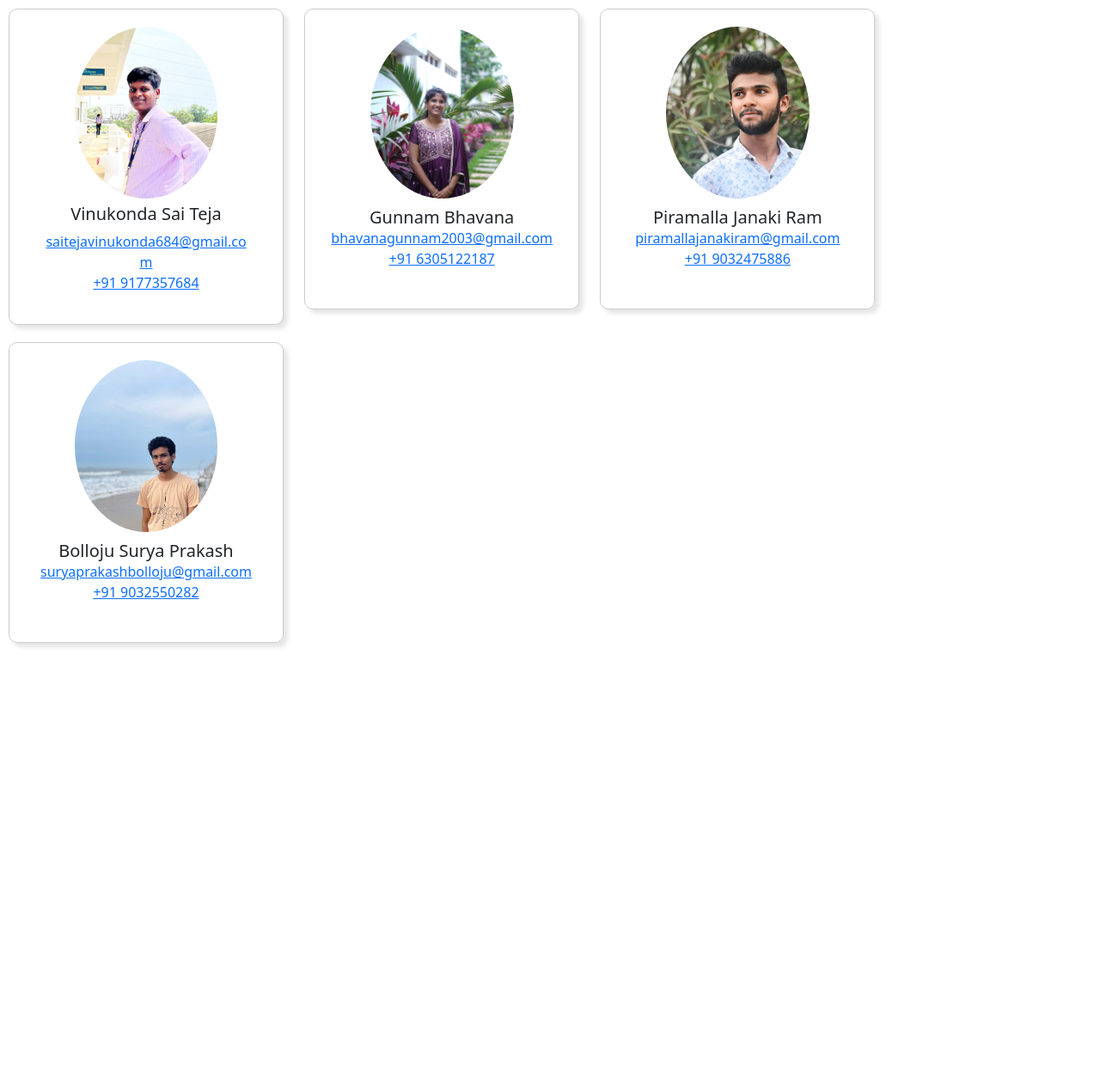
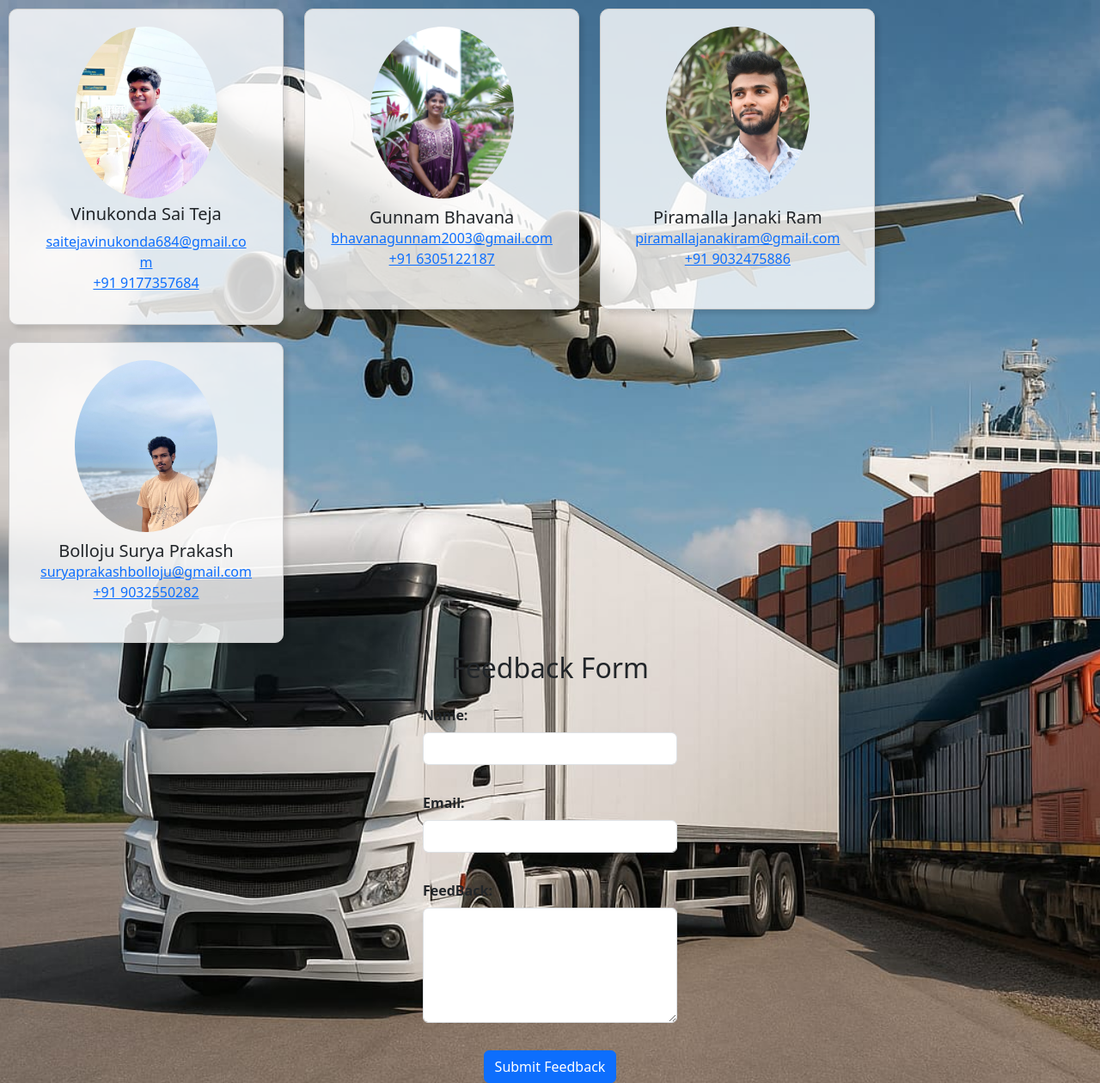
Before and after one commit to SaitejaVinukonda/Travel-app, a Django app: page /contact/ in a window 1280 px wide. Shown: the whole page at 86% size. Before the commit the page ends 753 px from the top, so only its background shows below. Run offline with Django 5.2, Linux system fonts and the light colour scheme.

Commit message:
form uploaded

```diff
--- a/Travel/templates/Contacts.html
+++ b/Travel/templates/Contacts.html
@@ -9,6 +9,7 @@
     <script src="https://cdn.jsdelivr.net/npm/bootstrap@5.3.6/dist/js/bootstrap.bundle.min.js" integrity="sha384-j1CDi7MgGQ12Z7Qab0qlWQ/Qqz24Gc6BM0thvEMVjHnfYGF0rmFCozFSxQBxwHKO" crossorigin="anonymous"></script>
    <style>
    .card, .card1, .card2, .card3 {
+    background-color: rgba(255, 255, 255, 0.8);
     border: 1px solid hsl(0, 0%, 80%);
     border-radius: 10px;
     box-shadow: 5px 5px 5px hsl(0, 0%, 0%, 0.1);
@@ -27,6 +28,12 @@
     border-radius: 50%;
     margin-bottom: 10px;
 }
+body{
+background-image: url("{% static 'images/Travel3.jpg' %}");
+            background-repeat: no-repeat;
+            background-size: cover;
+}
+
 </style>
 
     </head>
@@ -63,5 +70,19 @@
     <a href="tel:+919032550282">+91 9032550282</a>
 </div>
 </div>
+ <h2 class="text-center">Feedback Form</h2>
+  <form action="/submit-feedback" method="post" class="container mt-4 col-md-3">
+    <label for="name"><b>Name:</b></label>
+    <input type="text" id="name" name="name" class="form-control my-2" required><br>
+
+    <label for="email"><b>Email:</b></label>
+    <input type="email" id="email" name="email" class="form-control my-2" required><br>
+
+    <label for="feedback"><b>FeedBack:</b></label>
+    <textarea id="feedback" name="feedback" rows="5" class="form-control my-2" required></textarea><br>
+    <div class="text-center">
+                <button type="submit" class="btn btn-primary">Submit Feedback</button>
+  </form>
+
 </body>
 </html>
```
Also changed, not shown: Travel/static/images/Travel1.jpg (added), Travel/static/images/Travel2.jpg (added), Travel/static/images/Travel3.jpg (added), Travel/static/images/contravel.jpg (added).
